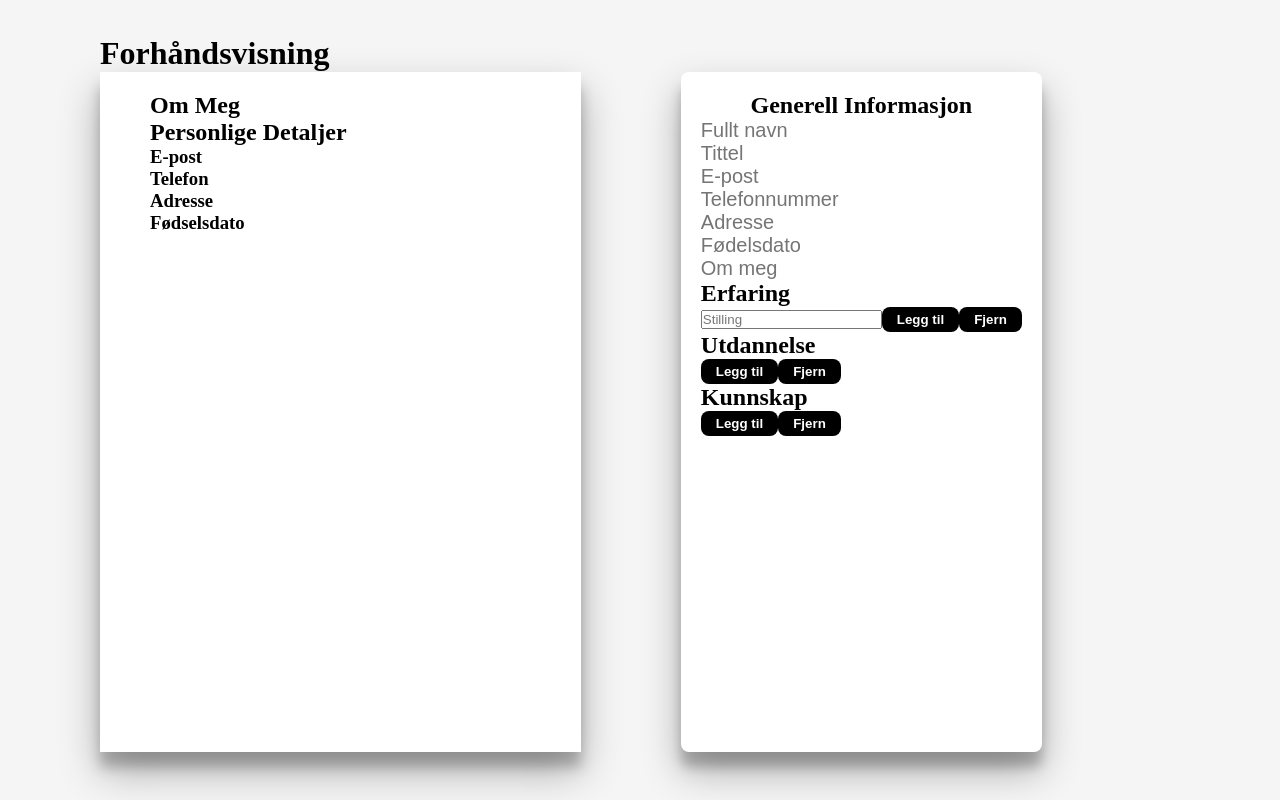
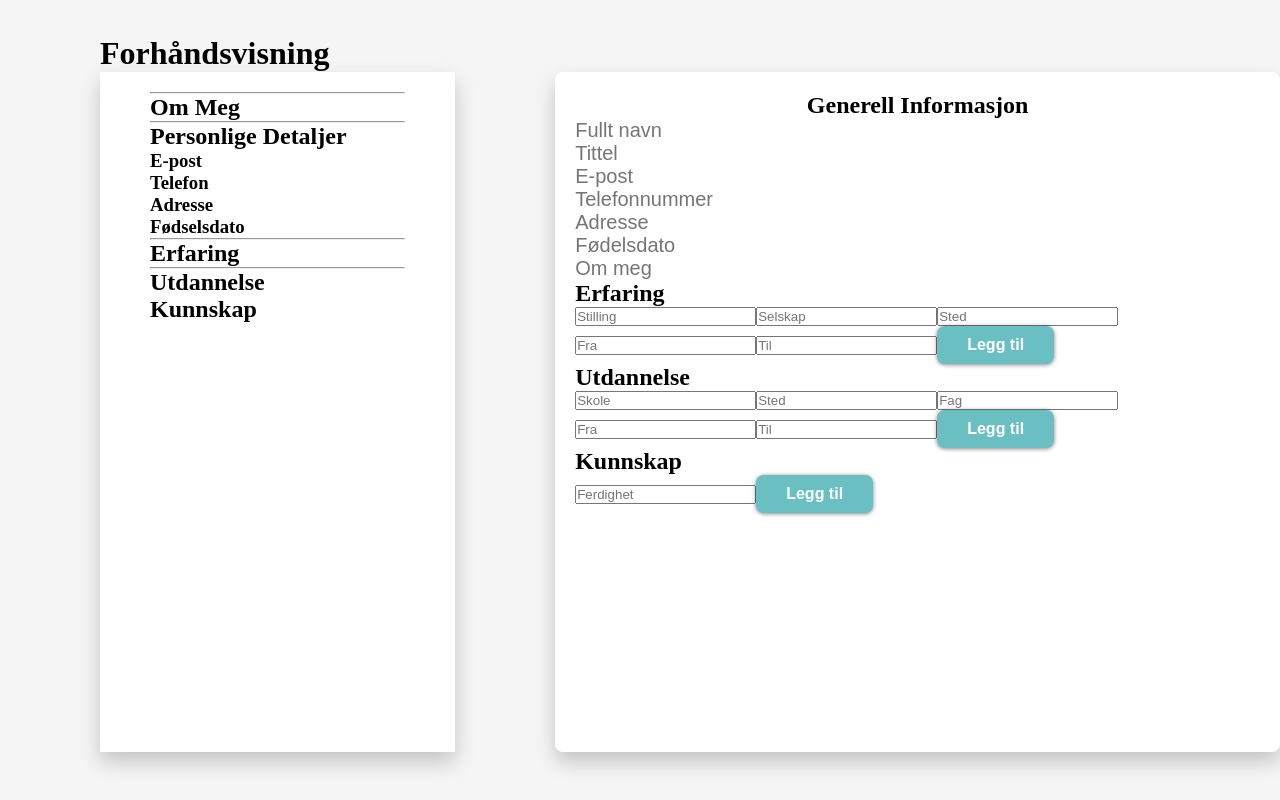
Before and after one commit to nwnordahl/cv-creator, a React (Create React App) app: page / in a window 1280 px wide. Built offline with nearby package versions, Linux system fonts and the light colour scheme.

Commit message:
Finish handling data submit and display

```diff
--- a/src/App.js
+++ b/src/App.js
@@ -17,6 +17,7 @@
         aboutMe: "",
       },
 
+      experiences: [],
       experience: {
         position: "",
         company: "",
@@ -25,8 +26,8 @@
         to: "",
         id: uniqid(),
       },
-      experiences: [],
 
+      educations: [],
       education: {
         school: "",
         place: "",
@@ -35,7 +36,12 @@
         to: "",
         id: uniqid(),
       },
-      educations: [],
+
+      knowledges: [],
+      knowledge: {
+        skill: "",
+        id: uniqid(),
+      },
     };
   }
 
@@ -121,6 +127,108 @@
     });
   }
 
+  handleExperienceChangeCompany(e) {
+    this.setState({
+      ...this.state,
+      experience: {
+        ...this.state.experience,
+        company: e.target.value,
+      },
+    });
+  }
+
+  handleExperienceChangePlace(e) {
+    this.setState({
+      ...this.state,
+      experience: {
+        ...this.state.experience,
+        place: e.target.value,
+      },
+    });
+  }
+
+  handleExperienceChangeFrom(e) {
+    this.setState({
+      ...this.state,
+      experience: {
+        ...this.state.experience,
+        from: e.target.value,
+      },
+    });
+  }
+
+  handleExperienceChangeTo(e) {
+    this.setState({
+      ...this.state,
+      experience: {
+        ...this.state.experience,
+        to: e.target.value,
+      },
+    });
+  }
+
+  // Handle changes in education input fields
+  handleEducationChangeSchool(e) {
+    this.setState({
+      ...this.state,
+      education: {
+        ...this.state.education,
+        school: e.target.value,
+      },
+    });
+  }
+
+  handleEducationChangePlace(e) {
+    this.setState({
+      ...this.state,
+      education: {
+        ...this.state.education,
+        place: e.target.value,
+      },
+    });
+  }
+
+  handleEducationChangeSubject(e) {
+    this.setState({
+      ...this.state,
+      education: {
+        ...this.state.education,
+        subject: e.target.value,
+      },
+    });
+  }
+
+  handleEducationChangeFrom(e) {
+    this.setState({
+      ...this.state,
+      education: {
+        ...this.state.education,
+        from: e.target.value,
+      },
+    });
+  }
+
+  handleEducationChangeTo(e) {
+    this.setState({
+      ...this.state,
+      education: {
+        ...this.state.education,
+        to: e.target.value,
+      },
+    });
+  }
+
+  // Handle changes in knowledge input field
+  handleKnowledgeChangeSkill(e) {
+    this.setState({
+      ...this.state,
+      knowledge: {
+        ...this.state.knowledge,
+        skill: e.target.value,
+      },
+    });
+  }
+
   // Submit
   handleSubmitExperience(e) {
     e.preventDefault();
@@ -139,8 +247,36 @@
     console.log(this.state);
   }
 
+  handleSubmitEducation(e) {
+    e.preventDefault();
+    this.setState({
+      ...this.state,
+      educations: this.state.educations.concat(this.state.education),
+      education: {
+        school: "",
+        place: "",
+        subject: "",
+        from: "",
+        to: "",
+        id: uniqid(),
+      },
+    });
+  }
+
+  handleSubmitKnowledge(e) {
+    e.preventDefault();
+    this.setState({
+      ...this.state,
+      knowledges: this.state.knowledges.concat(this.state.knowledge),
+      knowledge: {
+        skill: "",
+        id: uniqid(),
+      },
+    });
+  }
+
   render() {
-    const { experience } = this.state;
+    const { experience, education, knowledge } = this.state;
     const { name, title, email, phoneNumber, address, birthDate, aboutMe } =
       this.state.personalInformation;
     return (
@@ -216,20 +352,87 @@
                 type="text"
                 onChange={(e) => this.handleExperienceChangePosition(e)}
               />
+
+              <input
+                value={experience.company}
+                placeholder="Selskap"
+                type="text"
+                onChange={(e) => this.handleExperienceChangeCompany(e)}
+              />
+
+              <input
+                value={experience.place}
+                placeholder="Sted"
+                type="text"
+                onChange={(e) => this.handleExperienceChangePlace(e)}
+              />
+
+              <input
+                value={experience.from}
+                placeholder="Fra"
+                type="text"
+                onChange={(e) => this.handleExperienceChangeFrom(e)}
+              />
+
+              <input
+                value={experience.to}
+                placeholder="Til"
+                type="text"
+                onChange={(e) => this.handleExperienceChangeTo(e)}
+              />
+
               <button type="submit">Legg til</button>
-              <button>Fjern</button>
             </form>
 
             <h2>Utdannelse</h2>
-            <form>
+            <form onSubmit={(e) => this.handleSubmitEducation(e)}>
+              <input
+                value={education.school}
+                placeholder="Skole"
+                type="text"
+                onChange={(e) => this.handleEducationChangeSchool(e)}
+              />
+
+              <input
+                value={education.place}
+                placeholder="Sted"
+                type="text"
+                onChange={(e) => this.handleEducationChangePlace(e)}
+              />
+
+              <input
+                value={education.subject}
+                placeholder="Fag"
+                type="text"
+                onChange={(e) => this.handleEducationChangeSubject(e)}
+              />
+
+              <input
+                value={education.from}
+                placeholder="Fra"
+                type="text"
+                onChange={(e) => this.handleEducationChangeFrom(e)}
+              />
+
+              <input
+                value={education.to}
+                placeholder="Til"
+                type="text"
+                onChange={(e) => this.handleEducationChangeTo(e)}
+              />
+
               <button type="submit">Legg til</button>
-              <button>Fjern</button>
             </form>
 
             <h2>Kunnskap</h2>
-            <form>
+            <form onSubmit={(e) => this.handleSubmitKnowledge(e)}>
+              <input
+                value={knowledge.skill}
+                placeholder="Ferdighet"
+                type="text"
+                onChange={(e) => this.handleKnowledgeChangeSkill(e)}
+              />
               <button type="submit">Legg til</button>
-              <button>Fjern</button>
             </form>
           </div>
 
--- a/src/components/Preview.js
+++ b/src/components/Preview.js
@@ -5,6 +5,8 @@
   render() {
     const { name, title, email, phoneNumber, address, birthDate, aboutMe } =
       this.props.information.personalInformation;
+    const { experiences, educations, knowledges } = this.props.information;
+
     return (
       <div className="preview">
         <div className="header">
@@ -12,10 +14,14 @@
           <p>{title}</p>
         </div>
 
+        <hr />
+
         <div className="about">
           <h2>Om Meg</h2>
           <p>{aboutMe}</p>
         </div>
+
+        <hr />
 
         <div className="personal-details">
           <h2>Personlige Detaljer</h2>
@@ -32,6 +38,55 @@
           <h3>Fødselsdato</h3>
           <p>{birthDate}</p>
         </div>
+
+        <hr />
+
+        <div className="experiences">
+          <h2>Erfaring</h2>
+          {experiences.map((experience) => {
+            return (
+              <div key={experience.id}>
+                <p>
+                  {experience.from} - {experience.to}
+                </p>
+                <h3>{experience.position}</h3>
+                <p>
+                  {experience.company}, {experience.place}
+                </p>
+              </div>
+            );
+          })}
+        </div>
+
+        <hr />
+
+        <div className="educations">
+          <h2>Utdannelse</h2>
+          {educations.map((education) => {
+            return (
+              <div key={education.id}>
+                <p>
+                  {education.from} - {education.to}
+                </p>
+                <h3>
+                  {education.school}, {education.place}
+                </h3>
+                <p>Fag: {education.subject}</p>
+              </div>
+            );
+          })}
+        </div>
+
+        <div className="knowledges">
+          <h2>Kunnskap</h2>
+          {knowledges.map((knowledge) => {
+            return (
+              <div key={knowledge.id}>
+                <p>{knowledge.skill}</p>
+              </div>
+            );
+          })}
+        </div>
       </div>
     );
   }
--- a/src/styles/index.css
+++ b/src/styles/index.css
@@ -29,7 +29,7 @@
   background-color: white;
   display: flex;
   flex-direction: column;
-  box-shadow: 0 19px 38px rgba(0, 0, 0, 0.3), 0 15px 12px rgba(0, 0, 0, 0.22);
+  box-shadow: rgba(0, 0, 0, 0.2) 0px 10px 20px 0px;
 }
 
 .form .personal-information {
@@ -49,9 +49,11 @@
 
 button {
   border: 0;
-  padding: 5px 15px;
+  padding: 10px 30px;
+  font-size: 16px;
   color: white;
   font-weight: bold;
-  background-color: black;
+  background-color: #6abfc3;
   border-radius: 8px;
+  box-shadow: 0 0.05em 0.25em 0 rgb(0 0 0 / 50%);
 }
--- a/src/styles/preview.css
+++ b/src/styles/preview.css
@@ -5,8 +5,5 @@
   height: 85vh;
   /* height: 1131.4px; */
   padding: 20px 50px;
-  box-shadow: 0 19px 38px rgba(0, 0, 0, 0.3), 0 15px 12px rgba(0, 0, 0, 0.22);
+  box-shadow: rgba(0, 0, 0, 0.2) 0px 10px 20px 0px;
 }
-
-.preview {
-}
```
